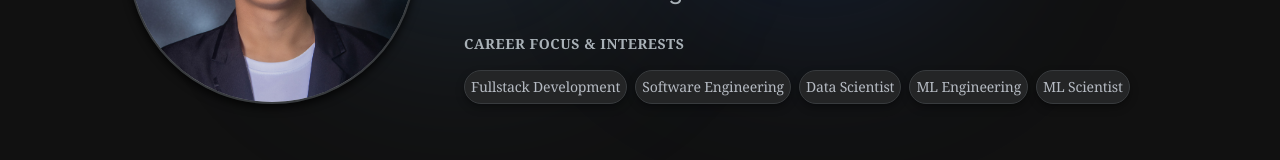
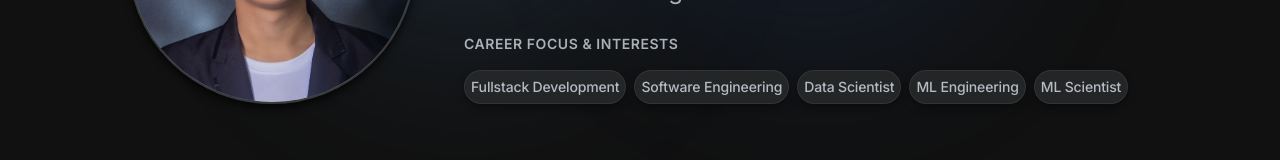
Before and after one commit to eNJay143/portfolio, a Next.js app: page / in a window 1280 px wide. Shown: the part 593-753 px from the top of the page. Built offline with nearby package versions, Linux system fonts and the light colour scheme.

Commit message:
[refactor] Change global text font to san serif

```diff
--- a/src/app/globals.css
+++ b/src/app/globals.css
@@ -209,7 +209,7 @@ a {
   }
 
   body {
-    @apply bg-background text-foreground;
+    @apply bg-background text-foreground font-sans;
     letter-spacing: var(--tracking-normal);
   }
 }
--- a/src/app/layout.tsx
+++ b/src/app/layout.tsx
@@ -22,7 +22,7 @@ export default function RootLayout({
 }>) {
   return (
     <html lang="en" className="dark">
-      <body className={`${fontSans.variable} font-serif antialiased w-full min-h-screen flex flex-col items-center`}>
+      <body className={`${fontSans.variable} font-sans antialiased w-full min-h-screen flex flex-col items-center`}>
         <NavBar />
         <main className="w-full flex-1 flex flex-col items-center">
           {children}
--- a/src/features/home/HomeSection.tsx
+++ b/src/features/home/HomeSection.tsx
@@ -104,7 +104,7 @@ export const HomeSection = () => {
                                 </h3>
                                 <div className="flex flex-wrap justify-center md:justify-start gap-2">
                                     {careerInterests.map((interest, index) => (
-                                        <span key={interest} className="px-4 py-2 rounded-full bg-card border border-border shadow-sm text-sm font-medium hover:border-primary transition-colors cursor-default animate-in fade-in slide-in-from-bottom-7 duration-1000 delay-100" style={{ animationFillMode: 'backwards', padding: "6px", animationDelay: `${1500 + index * 100}ms` }}>
+                                        <span key={interest} className="px-4 py-2 rounded-full bg-card border border-border/70 shadow-sm text-sm font-medium hover:bg-primary/10 hover:border-primary hover:text-primary transition-all cursor-default animate-in fade-in slide-in-from-bottom-7 duration-1000 delay-100" style={{ animationFillMode: 'backwards', padding: "6px", animationDelay: `${1500 + index * 100}ms` }}>
                                             {interest}
                                         </span>
                                     ))}
```
